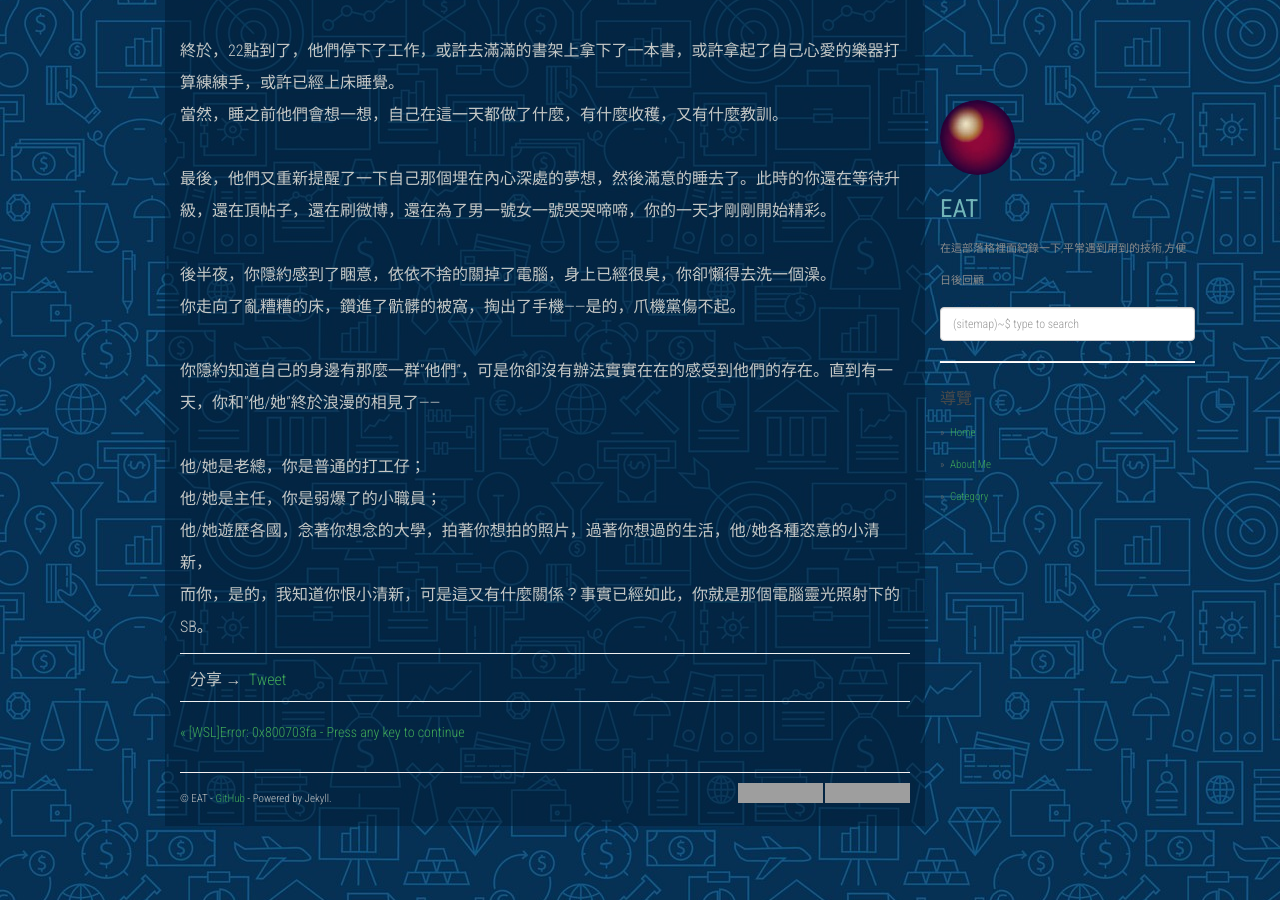
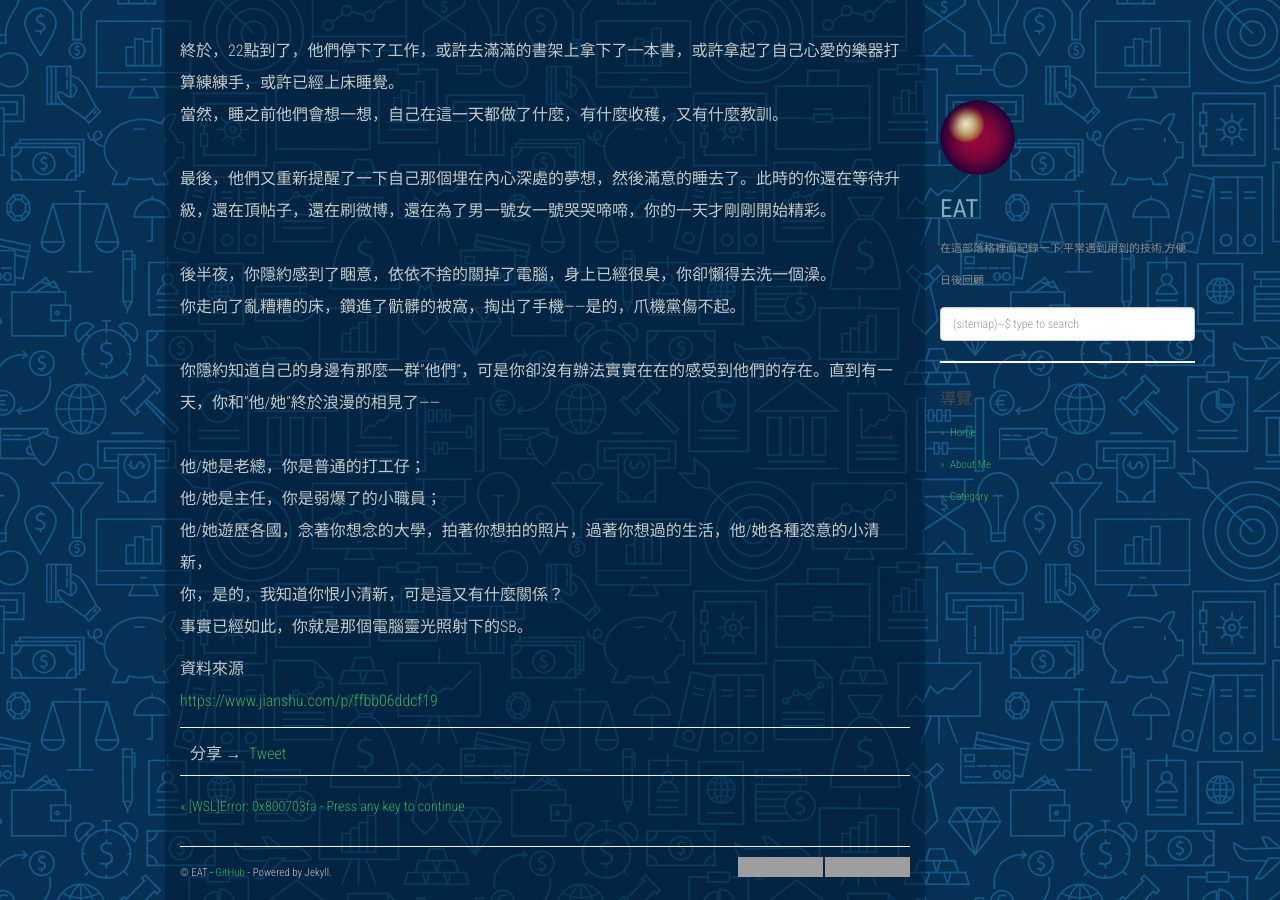
Before and after one commit to dyeat/dyeat.github.io, a Jekyll site: the page built from _posts/2018-12-11-你必須非常努力，才能看起來毫不費力.md, in a window 1280 px wide and 900 px high, scrolled down 703 px. Built offline with Jekyll 4.4.1, drawn with Linux system fonts in a browser that asks for light colours; nearby versions of some CDN libraries; comment, search, counter and statistics services are not loaded; grey boxes are pictures that could not be loaded.

Commit message:
update post

```diff
--- a/_posts/2018-12-11-你必須非常努力，才能看起來毫不費力.md
+++ b/_posts/2018-12-11-你必須非常努力，才能看起來毫不費力.md
@@ -28,4 +28,8 @@ tags: [other]
 他/她是老總，你是普通的打工仔；<br />
 他/她是主任，你是弱爆了的小職員；<br />
 他/她遊歷各國，念著你想念的大學，拍著你想拍的照片，過著你想過的生活，他/她各種恣意的小清新，<br />
-而你，是的，我知道你恨小清新，可是這又有什麼關係？事實已經如此，你就是那個電腦靈光照射下的SB。<br />
+你，是的，我知道你恨小清新，可是這又有什麼關係？<br />
+事實已經如此，你就是那個電腦靈光照射下的SB。<br />
+
+資料來源<br />
+[https://www.jianshu.com/p/ffbb06ddcf19](https://www.jianshu.com/p/ffbb06ddcf19)
```
